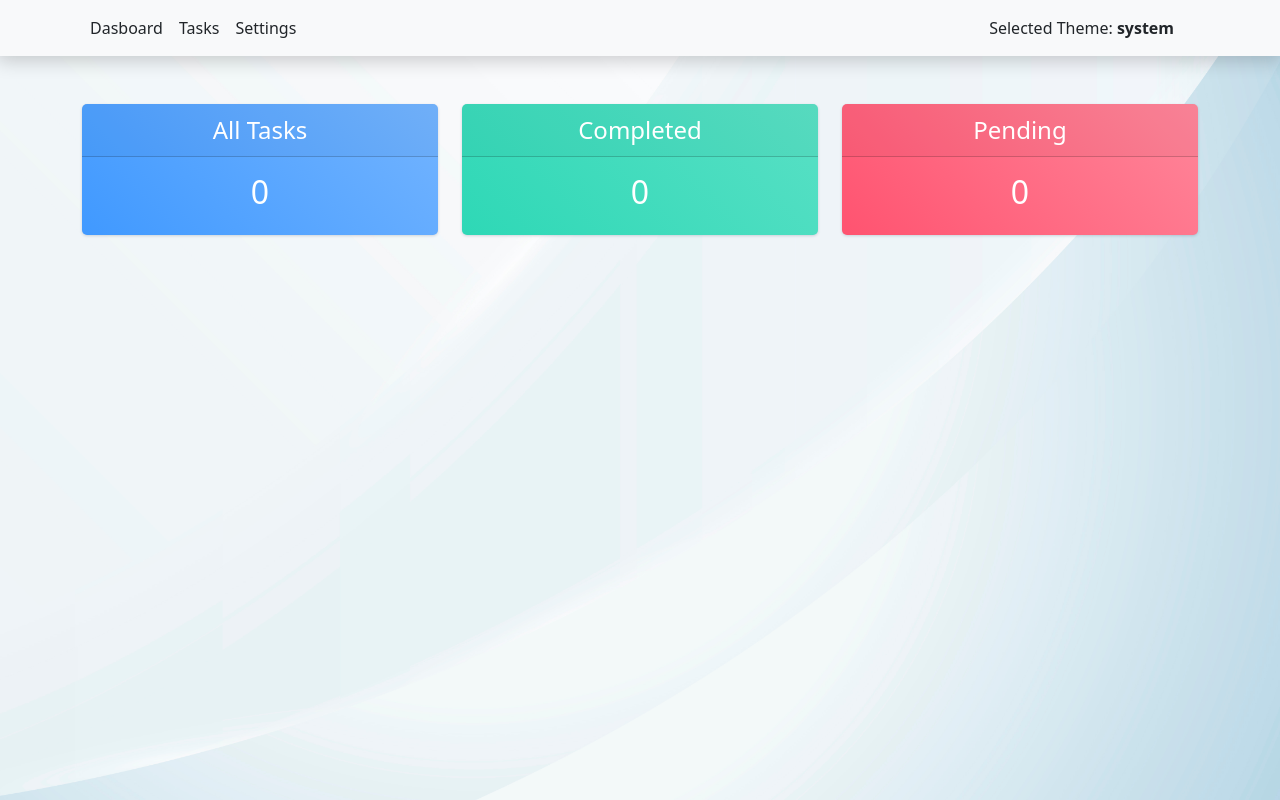
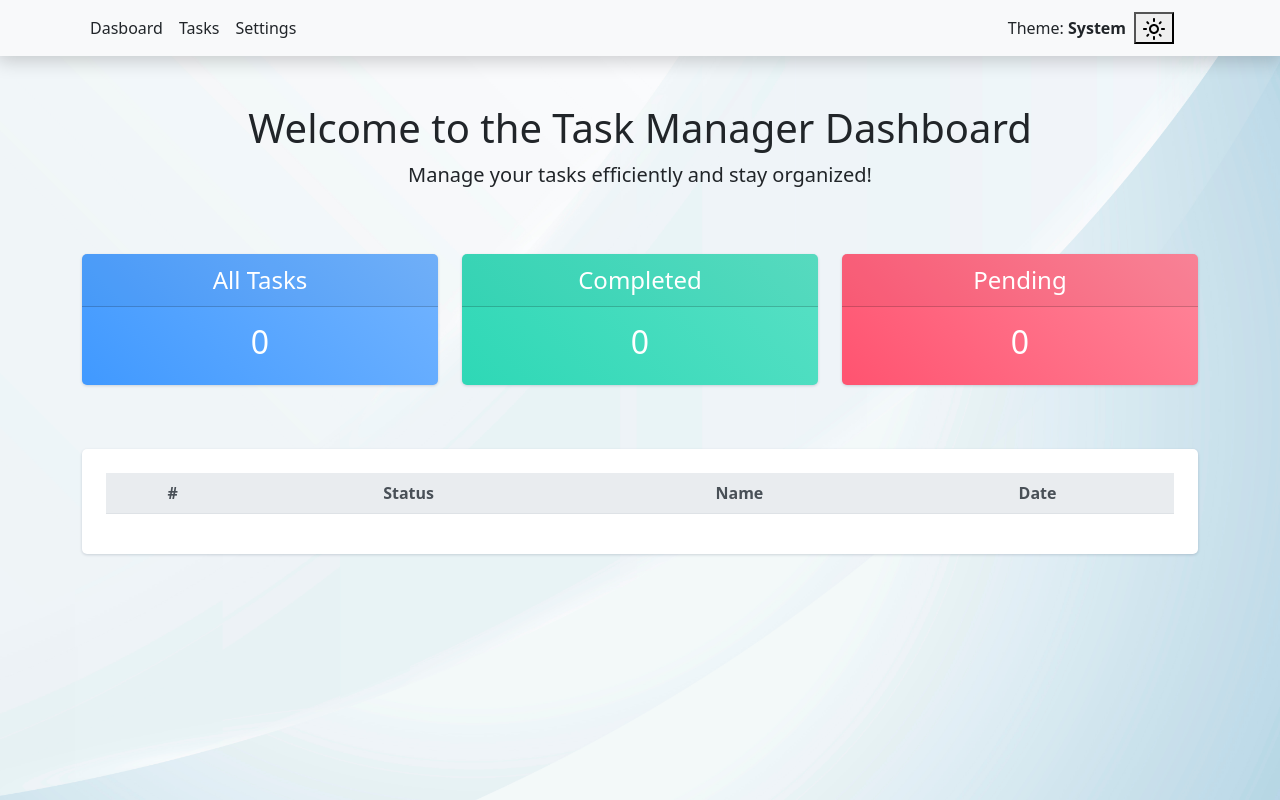
Before and after one commit to AbrarShami/react-assignment, a React (Create React App) app: page / in a window 1280 px wide. Built offline with nearby package versions, Linux system fonts and the light colour scheme.

Commit message:
UI update

```diff
--- a/src/components/Dashboard.jsx
+++ b/src/components/Dashboard.jsx
@@ -1,17 +1,25 @@
 import React, { useContext, useState, useEffect } from 'react';
 import { TodoContext } from './todo-list/todoContext';
+import { ThemeContext } from './settings/ThemeContext';
 
 
 const Dashboard = () => {
   const { todolist } = useContext(TodoContext);
+  const { active } = useContext(ThemeContext);
   const totalTasks = todolist.length;
   const completedTasks = todolist.filter((todo) => todo.taskStatus === true).length;
   const pendingTasks = todolist.filter((todo) => todo.taskStatus === false).length;
 return (
-  <div className='container my-5'>
+  <div className='container dasboard'>
+      <div className='row my-5'>
+        <div className='col-12 text-center'>
+          <h1>Welcome to the Task Manager Dashboard</h1>
+          <p className='lead'>Manage your tasks efficiently and stay organized!</p>
+        </div>
+      </div>
       <div className='row'>
         <div className='col-md-4'>
-        <div class="card bg-c-blue  text-bg-primary mb-3">
+        <div class="card tasks-count bg-c-blue  text-bg-primary mb-3">
           <div class="card-header">All Tasks</div>
           <div class="card-body">
             <h2 class="card-title">{totalTasks}</h2>
@@ -19,7 +27,7 @@
         </div>
         </div>
         <div className='col-md-4'>
-          <div class="card bg-c-green text-bg-success mb-3">
+          <div class="card tasks-count bg-c-green text-bg-success mb-3">
             <div class="card-header">Completed</div>
             <div class="card-body">
               <h2 class="card-title">{completedTasks}</h2>
@@ -27,7 +35,7 @@
           </div>
         </div>
         <div className='col-md-4'>
-          <div class="card bg-c-pink text-bg-secondary mb-3">
+          <div class="card tasks-count bg-c-pink text-bg-secondary mb-3">
             <div class="card-header">Pending</div>
             <div class="card-body">
               <h2 class="card-title">{pendingTasks}</h2>
@@ -36,6 +44,32 @@
         </div>
 
       </div>
+      <div className='row mt-5'>
+        <div className='col-12 text-center'>
+          <div class="card p-4">
+            <table class={`table table-${active}`}>
+              <thead class={`thead-${active}`} theme={active}>
+                <tr>
+                  <th scope="col">#</th>
+                  <th scope="col">Status</th>
+                  <th scope="col">Name</th>
+                  <th scope="col">Date</th>
+                </tr>
+              </thead>
+              <tbody>
+                  {todolist.map((todo, index) => (
+                    <tr key={todo.key}>
+                      <th scope="row">{index + 1}</th>
+                      <td>{todo.taskStatus ? (<span className='alert p-1 alert-success'>Completed</span>) : (<span className='alert p-1 alert-warning'>Pending</span>)}</td>
+                      <td>{todo.text}</td>
+                      <td>{todo.date}</td>
+                    </tr>
+                  ))}
+              </tbody>
+            </table>
+          </div>
+        </div>
+      </div>
   </div>
 )
 }
--- a/src/components/Nav/Nav.jsx
+++ b/src/components/Nav/Nav.jsx
@@ -2,14 +2,19 @@
 import { Link } from 'react-router-dom';
 import NavRout from './NavRout';
 import ThemeSwitch from '../settings/ThemeSwitch';
-import { useContext } from 'react';
+import { useContext, useState } from 'react';
 import { ThemeContext } from '../settings/ThemeContext';
 
 function Nav() {
-  const {active} = useContext(ThemeContext)
-    const {theme} = useContext(ThemeContext)
-  const reverseTheme = active ==='dark'? 'light' : 'dark';
 
+    const {active, setTheme, theme} = useContext(ThemeContext)
+
+
+    const ToggleTheme = () => {
+          const reverseTheme = active ==='dark'? 'light' : 'dark';
+
+        setTheme(reverseTheme)
+    }
   return (
     <>
         <nav className={`navbar navbar-expand bg-${active}`}>
@@ -18,14 +23,18 @@
                     <div className='col-sm-6'>
                         <div className="">
                             <div className="navbar-nav">
-                                <Link className={`nav-link active link-${reverseTheme}`} aria-current="page" to="/">Dasboard</Link>
-                                <Link className={`nav-link active link-${reverseTheme}`} aria-current="page" to="/tasks">Tasks</Link>
-                                <Link className={`nav-link  link-${reverseTheme}`} to="/setting">Settings</Link>
+                                <Link className={`nav-link active link-${active === 'dark' ? 'light' : 'dark'}`} aria-current="page" to="/">Dasboard</Link>
+                                <Link className={`nav-link active link-${active === 'dark' ? 'light' : 'dark'}`} aria-current="page" to="/tasks">Tasks</Link>
+                                <Link className={`nav-link  link-${active === 'dark' ? 'light' : 'dark'}`} to="/setting">Settings</Link>
                             </div>
                         </div>
                     </div>
                     <div className='align-items-center col-sm-6 d-flex justify-content-end'>
-                        <label>Selected Theme: <b>{theme}</b></label>
+                        <label className='mx-2 text-capitalize'>Theme: <b>{theme}</b></label>
+                        <button className="clean-btn ml-4 toggleTheme"data-theme={active} onClick={ToggleTheme} type="button" aria-live="polite">
+                            <svg viewBox="0 0 24 24" width="24" height="24" class="toggleIcon_oIOL lightToggleIcon"><path fill="currentColor" d="M12,9c1.65,0,3,1.35,3,3s-1.35,3-3,3s-3-1.35-3-3S10.35,9,12,9 M12,7c-2.76,0-5,2.24-5,5s2.24,5,5,5s5-2.24,5-5 S14.76,7,12,7L12,7z M2,13l2,0c0.55,0,1-0.45,1-1s-0.45-1-1-1l-2,0c-0.55,0-1,0.45-1,1S1.45,13,2,13z M20,13l2,0c0.55,0,1-0.45,1-1 s-0.45-1-1-1l-2,0c-0.55,0-1,0.45-1,1S19.45,13,20,13z M11,2v2c0,0.55,0.45,1,1,1s1-0.45,1-1V2c0-0.55-0.45-1-1-1S11,1.45,11,2z M11,20v2c0,0.55,0.45,1,1,1s1-0.45,1-1v-2c0-0.55-0.45-1-1-1C11.45,19,11,19.45,11,20z M5.99,4.58c-0.39-0.39-1.03-0.39-1.41,0 c-0.39,0.39-0.39,1.03,0,1.41l1.06,1.06c0.39,0.39,1.03,0.39,1.41,0s0.39-1.03,0-1.41L5.99,4.58z M18.36,16.95 c-0.39-0.39-1.03-0.39-1.41,0c-0.39,0.39-0.39,1.03,0,1.41l1.06,1.06c0.39,0.39,1.03,0.39,1.41,0c0.39-0.39,0.39-1.03,0-1.41 L18.36,16.95z M19.42,5.99c0.39-0.39,0.39-1.03,0-1.41c-0.39-0.39-1.03-0.39-1.41,0l-1.06,1.06c-0.39,0.39-0.39,1.03,0,1.41 s1.03,0.39,1.41,0L19.42,5.99z M7.05,18.36c0.39-0.39,0.39-1.03,0-1.41c-0.39-0.39-1.03-0.39-1.41,0l-1.06,1.06 c-0.39,0.39-0.39,1.03,0,1.41s1.03,0.39,1.41,0L7.05,18.36z"></path></svg>
+                            <svg viewBox="0 0 24 24" width="24" height="24" class="toggleIcon_oIOL darkToggleIcon"><path fill="currentColor" d="M9.37,5.51C9.19,6.15,9.1,6.82,9.1,7.5c0,4.08,3.32,7.4,7.4,7.4c0.68,0,1.35-0.09,1.99-0.27C17.45,17.19,14.93,19,12,19 c-3.86,0-7-3.14-7-7C5,9.07,6.81,6.55,9.37,5.51z M12,3c-4.97,0-9,4.03-9,9s4.03,9,9,9s9-4.03,9-9c0-0.46-0.04-0.92-0.1-1.36 c-0.98,1.37-2.58,2.26-4.4,2.26c-2.98,0-5.4-2.42-5.4-5.4c0-1.81,0.89-3.42,2.26-4.4C12.92,3.04,12.46,3,12,3L12,3z"></path></svg>
+                        </button>
                     </div>
                 </div>
             </div>
--- a/src/components/todo-list/TodoForm.jsx
+++ b/src/components/todo-list/TodoForm.jsx
@@ -2,21 +2,21 @@
 import Modal from 'react-bootstrap/Modal';
 import Button from 'react-bootstrap/Button';
 
-function TodoForm({ todo, onTitleChange, onDescriptioChange,todoDescription,  onSubmit, isEditing }) {
-    const [show, setShow] = useState(false);
-    const handleClose = () => setShow(false);
-  const handleShow = () => setShow(true);
+function TodoForm({ todo, onTitleChange, onDescriptioChange,todoDescription,  onSubmit, isEditing, modalShow, setModal }) {
+    // const [show, setShow] = useState(false);
+    const handleClose = () => setModal(false);
+  const handleShow = () => setModal(true);
   return (
     <>
      <Button variant="primary" onClick={handleShow}>
         Add Task
       </Button>
-        <Modal size="lg" show={show} onHide={handleClose}>
+        <Modal size="lg" show={modalShow} onHide={handleClose}>
         <Modal.Header closeButton>
             <Modal.Title>{isEditing ? "Edit Task" : "Add Task"}</Modal.Title>
         </Modal.Header>
-        <form className="row g-3 align-items-end justify-content-center" onSubmit={onSubmit}>
-          <Modal.Body>
+        <form className="row m-0 g-3 align-items-end justify-content-center" onSubmit={onSubmit}>
+          <Modal.Body className='px-4'>
             <label>Task title</label>
             <input type="text" onChange={onTitleChange} value={todo} className="form-control mb-4" />
             <label>Task Description</label>
--- a/src/components/todo-list/taskdetail.jsx
+++ b/src/components/todo-list/taskdetail.jsx
@@ -13,7 +13,7 @@
       <h1 className="mb-4">Task Detail</h1>
       <div className="card p-4 w-75 m-auto">
         <h3 >Title: {task.text}</h3>
-        <p className='my-2'>Status: {task.taskStatus ? 'Completed' : 'Pending'}</p>
+        <p className='my-2'>Status: {task.taskStatus ? (<span className='alert p-1 alert-success'>Completed</span>) : (<span className='alert p-1 alert-warning'>Pending</span>)}</p>
         <p>Description: {task.description || 'No description provided'}</p>
       </div>
       <Link to="/tasks" className="btn btn-secondary mt-3">Back to Tasks</Link>
--- a/src/style/App.scss
+++ b/src/style/App.scss
@@ -25,6 +25,31 @@
           background-image: url(../../public/images/dark-bg.jpg);
         }
     }
+}
+  .alert.status {
+    font-size: 12px;
+    font-weight: 500;
+  }
+.dashbaord {
+  table {
+
+  }
+  .tasks-count {
+    .card-title {
+      color: #fff
+    }
+  }
+}
+
+.table .thead-dark th {
+    color: #fff;
+    background-color: #111;
+    border-color: #32383e;
+}
+.table .thead-light th {
+    color: #495057;
+    background-color: #e9ecef;
+    border-color: #dee2e6;
 }
 
 .App-logo {
--- a/src/style/components/nav.scss
+++ b/src/style/components/nav.scss
@@ -1,3 +1,21 @@
 .navbar {
   box-shadow: 0px 1px 20px 3px rgba(0, 0, 0, .2);
 }
+.toggleTheme {
+  &[data-theme="dark"] {
+    .lightToggleIcon {
+      display: none;
+    }
+    .darkToggleIcon {
+      display: inline;
+    }
+  }
+  &[data-theme="light"] {
+    .lightToggleIcon {
+      display: inline;
+    }
+    .darkToggleIcon {
+      display: none;
+    }
+  }
+}
```
Also changed, not shown: src/components/todo-list/todo.jsx (+18 -7 lines).
